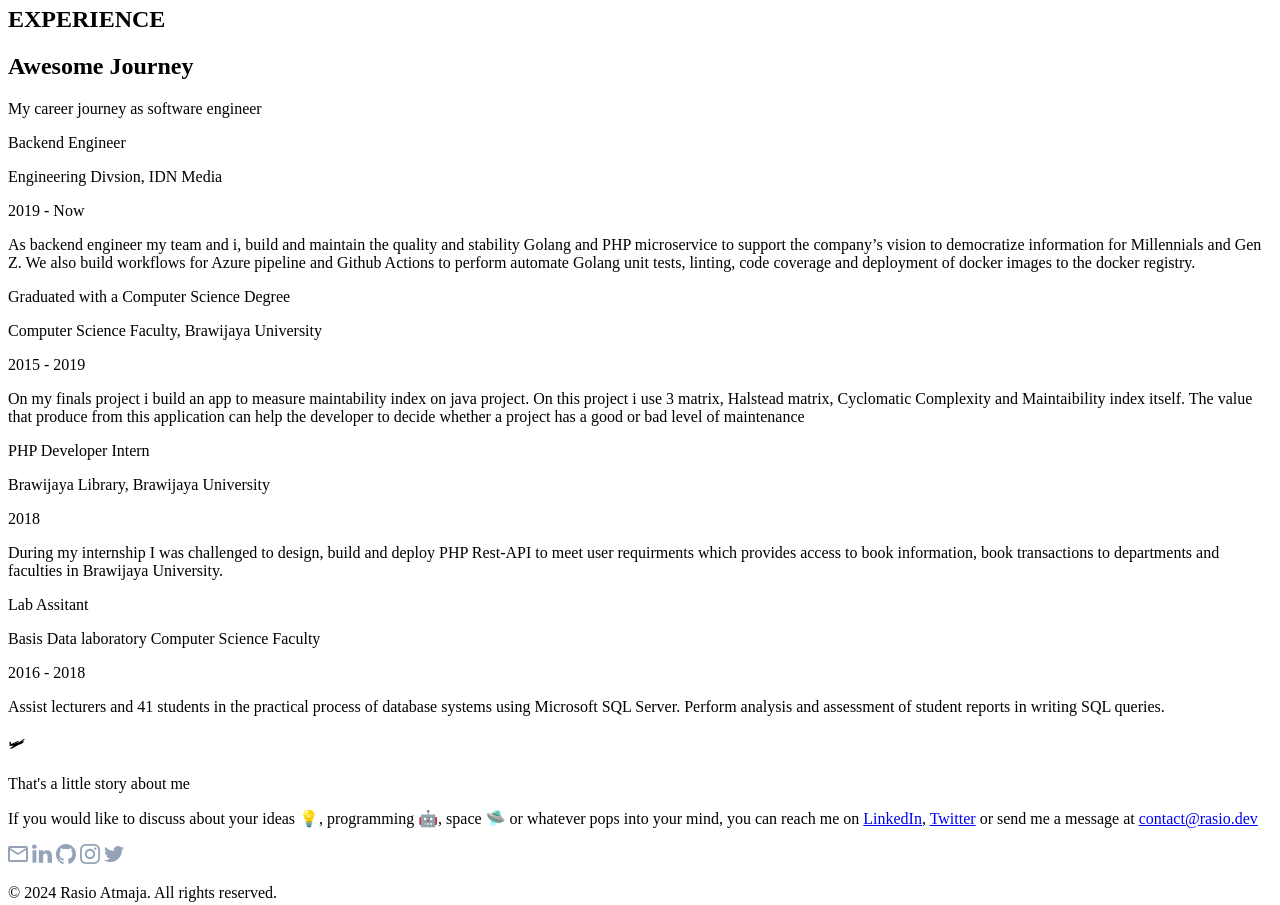
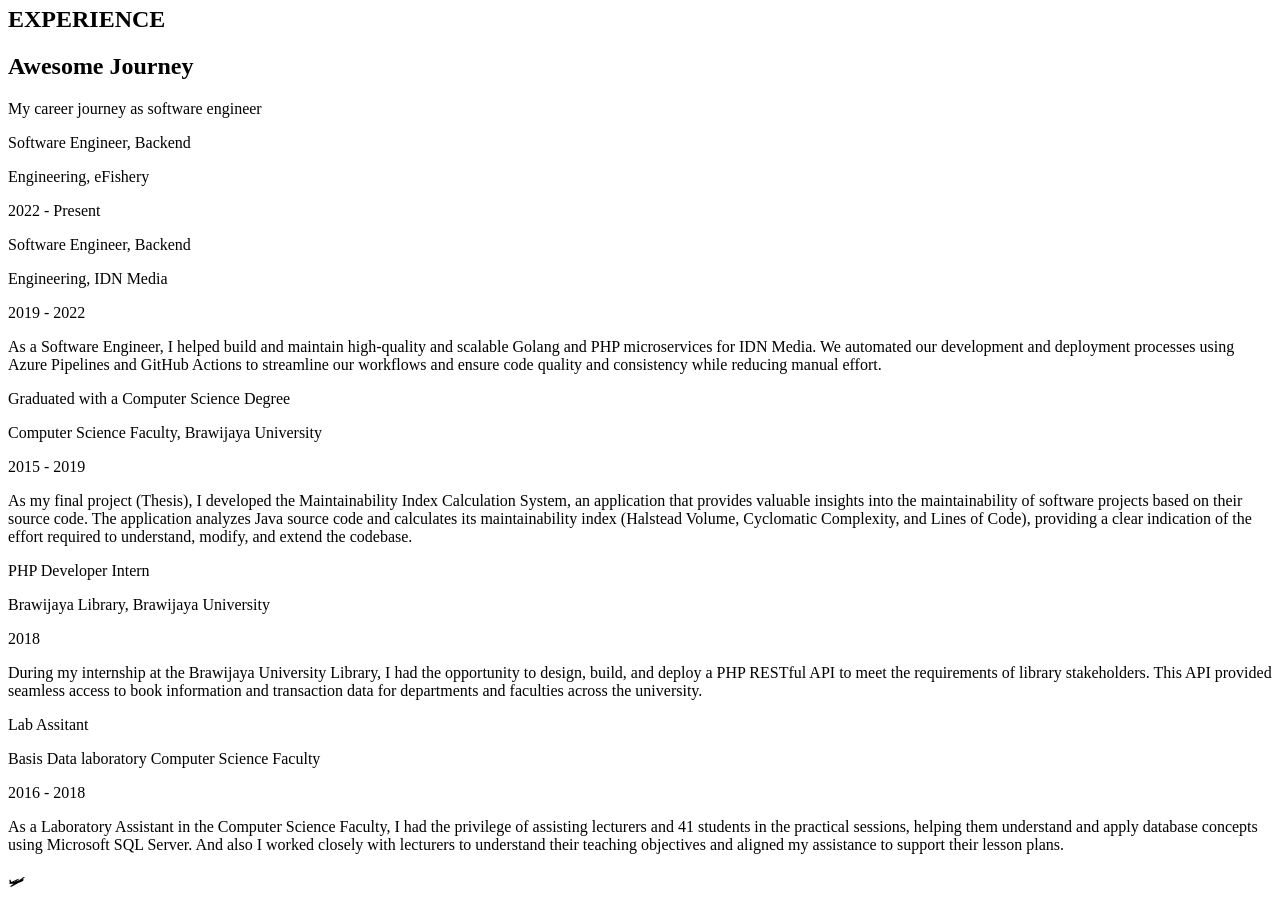
Before and after one commit to rasatmaja/rasio.dev, an Astro site: page / in a window 1280 px wide. Shown: the part 920-1825 px from the top of the page. Built offline with nearby package versions, Linux system fonts and the light colour scheme; Astro itself is replaced by a stand-in of ours.

Commit message:
feat: change job description in experience section (#84)

```diff
--- a/src/components/Experience.astro
+++ b/src/components/Experience.astro
@@ -2,28 +2,33 @@
 
 let experiences = [
         {
-            "tittle":"Backend Engineer",
-            "company":"Engineering Divsion, IDN Media",
-            "dates":"2019 - Now",
-            "desc":"As backend engineer my team and i, build  and maintain the quality and stability Golang and PHP microservice to support the company’s vision to democratize information for Millennials and Gen Z. We also build workflows for Azure pipeline and Github Actions to perform automate Golang unit tests, linting, code coverage and deployment of docker images to the docker registry."
+            "tittle":"Software Engineer, Backend",
+            "company":"Engineering, eFishery",
+            "dates":"2022 - Present",
+        },
+        {
+            "tittle":"Software Engineer, Backend",
+            "company":"Engineering, IDN Media",
+            "dates":"2019 - 2022",
+            "desc":"As a Software Engineer, I helped build and maintain high-quality and scalable Golang and PHP microservices for IDN Media. We automated our development and deployment processes using Azure Pipelines and GitHub Actions to streamline our workflows and ensure code quality and consistency while reducing manual effort."
         },
 		{
             "tittle":"Graduated with a Computer Science Degree",
             "company":"Computer Science Faculty, Brawijaya University",
             "dates":"2015 - 2019",
-            "desc":"On my finals project i build an app to measure maintability index on java project. On this project i use 3 matrix, Halstead matrix, Cyclomatic Complexity and Maintaibility index itself. The value that produce from this application can help the developer to decide whether a project has a good or bad level of maintenance"
+            "desc":"As my final project (Thesis), I developed the Maintainability Index Calculation System, an application that provides valuable insights into the maintainability of software projects based on their source code. The application analyzes Java source code and calculates its maintainability index (Halstead Volume, Cyclomatic Complexity, and Lines of Code), providing a clear indication of the effort required to understand, modify, and extend the codebase."
         },
 		{
             "tittle":"PHP Developer Intern",
             "company":"Brawijaya Library, Brawijaya University",
             "dates":"2018",
-            "desc":"During my internship I was challenged to design, build and deploy PHP Rest-API to meet user requirments which provides access to book information, book transactions to departments and faculties in Brawijaya University."
+            "desc":"During my internship at the Brawijaya University Library, I had the opportunity to design, build, and deploy a PHP RESTful API to meet the requirements of library stakeholders. This API provided seamless access to book information and transaction data for departments and faculties across the university."
         },
 		{
             "tittle":"Lab Assitant",
             "company":"Basis Data laboratory Computer Science Faculty",
             "dates":"2016 - 2018",
-            "desc":"Assist lecturers and 41 students in the practical process of database systems using Microsoft SQL Server. Perform analysis and assessment of student reports in writing SQL queries."
+            "desc":"As a Laboratory Assistant in the Computer Science Faculty, I had the privilege of assisting lecturers and 41 students in the practical sessions, helping them understand and apply database concepts using Microsoft SQL Server. And also I worked closely with lecturers to understand their teaching objectives and aligned my assistance to support their lesson plans."
         },
     ]
 ---
```
